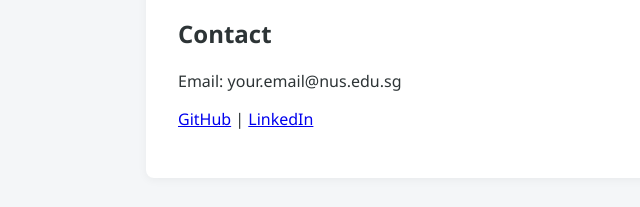
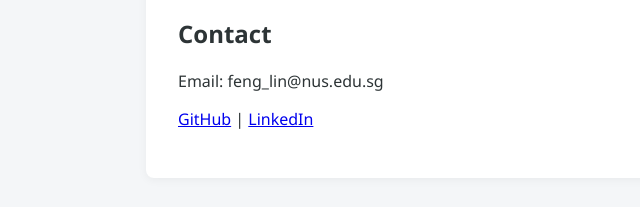
Before and after one commit to linfengfrank/linfengfrank.github.io, a plain HTML site: page index.html in a window 1280 px wide. Shown: the part 1025-1232 px from the top of the page, 12-652 px from the left. Drawn offline with Linux system fonts and the light colour scheme.

Commit message:
Update the email in index

```diff
--- a/index.html
+++ b/index.html
@@ -126,7 +126,7 @@
 
 <section id="contact">
   <h2>Contact</h2>
-  <p>Email: your.email@nus.edu.sg</p>
+  <p>Email: feng_lin@nus.edu.sg</p>
   <p>
     <a href="https://github.com/yourusername" target="_blank">GitHub</a> |
     <a href="https://linkedin.com/in/yourusername" target="_blank">LinkedIn</a>
```
